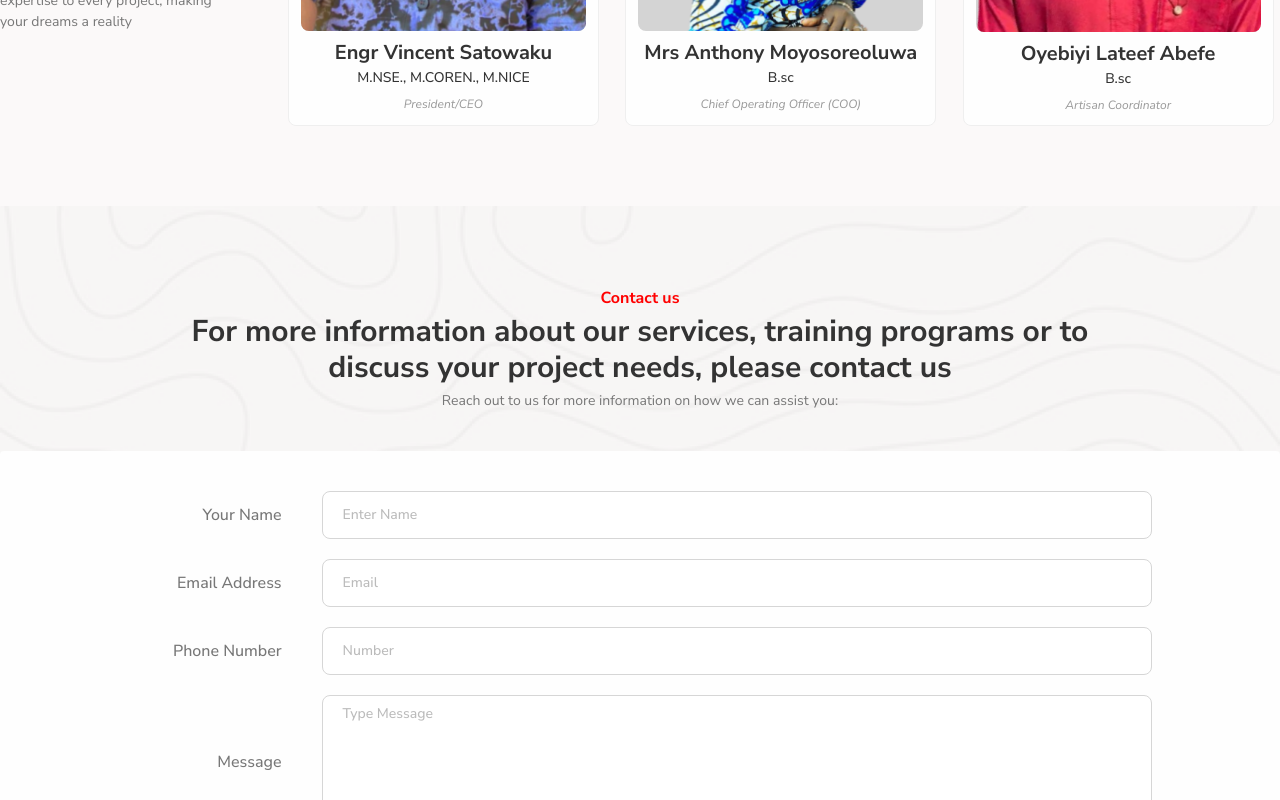
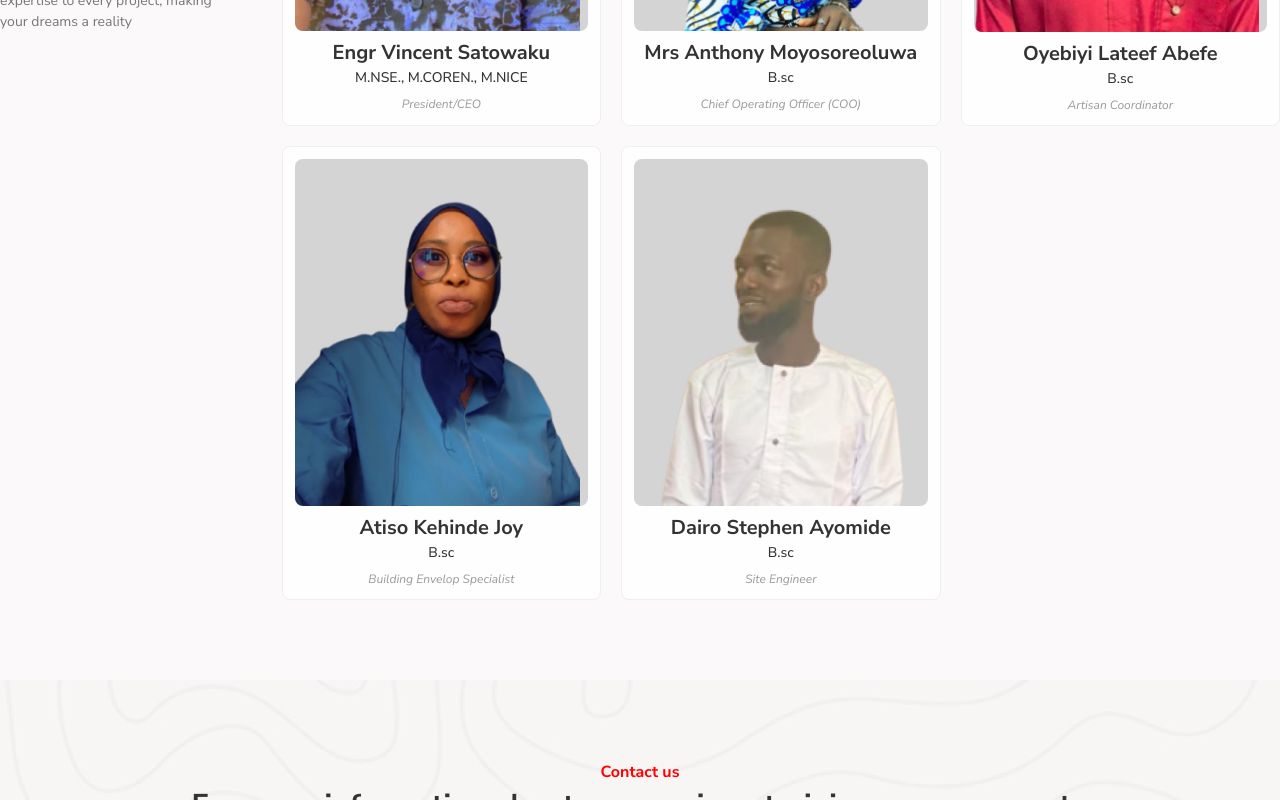
Before and after one commit to williamwebs/crystal-genius, a Next.js app: page /about-us in a window 1280 px wide. Shown: the part 3686-4486 px from the top of the page. Built offline with nearby package versions, Linux system fonts and the light colour scheme.

Commit message:
about us teams component

```diff
--- a/app/about-us/page.tsx
+++ b/app/about-us/page.tsx
@@ -338,7 +338,7 @@ const AboutUsPage = () => {
               project, making your dreams a reality
             </motion.p>
           </div>
-          <div className="w-full md:w-4/5 flex flex-col md:flex-row gap-5 justify-evenly">
+          <div className="w-full md:w-4/5 grid gird-cols-1 sm:grid-cols-2 md:grid-cols-3 gap-5 justify-evenly">
             <Teams
               image="/images/vincent-2.png"
               name="Engr Vincent Satowaku"
@@ -357,6 +357,18 @@ const AboutUsPage = () => {
               qualification="B.sc"
               role="Artisan Coordinator"
             />
+            <Teams
+              image="/images/atiso.png"
+              name="Atiso Kehinde Joy"
+              qualification="B.sc"
+              role="Building Envelop Specialist"
+            />
+            <Teams
+              image="/images/stephen.png"
+              name="Dairo Stephen Ayomide"
+              qualification="B.sc"
+              role="Site Engineer"
+            />
           </div>
         </div>
       </section>
```
